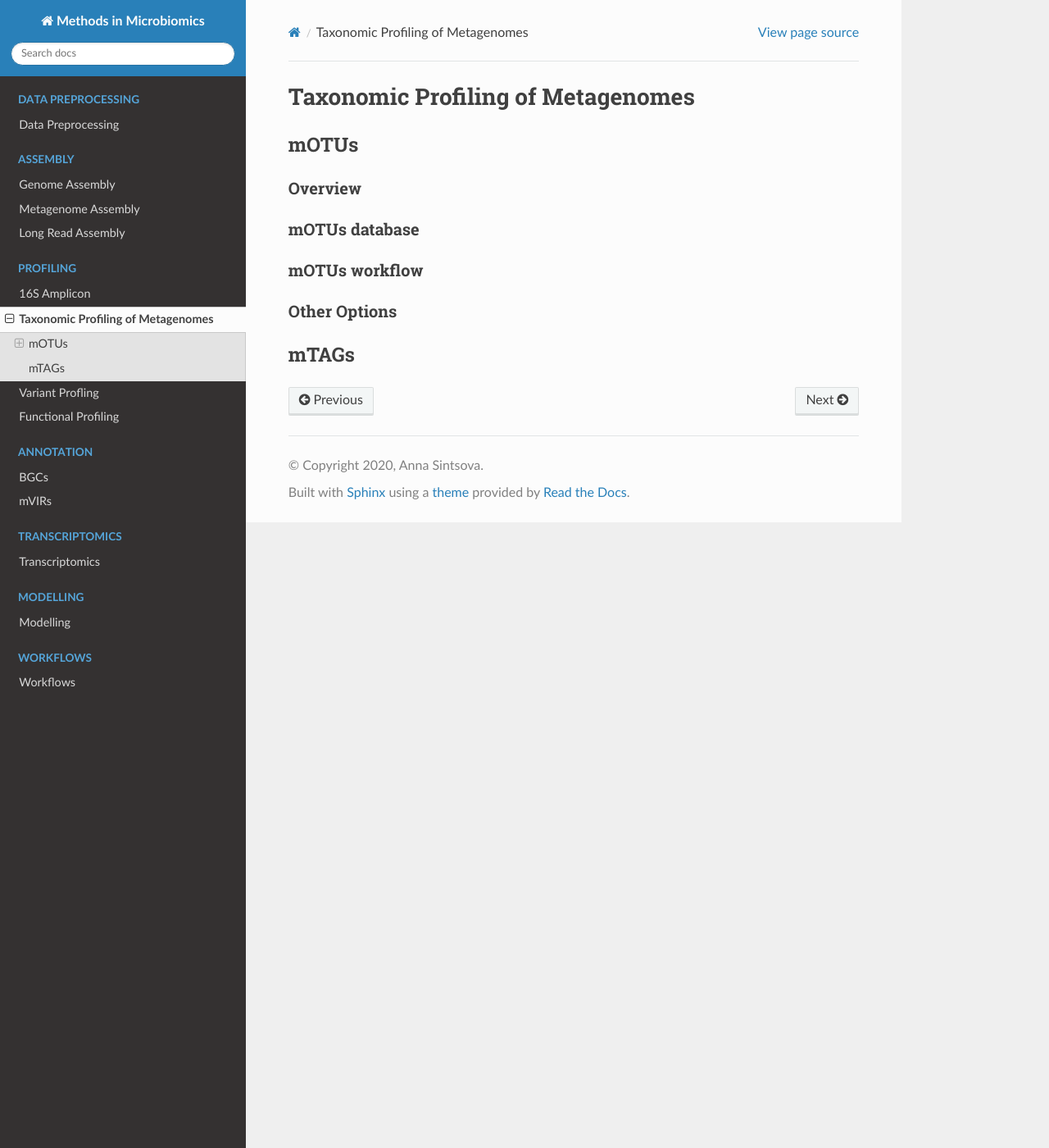
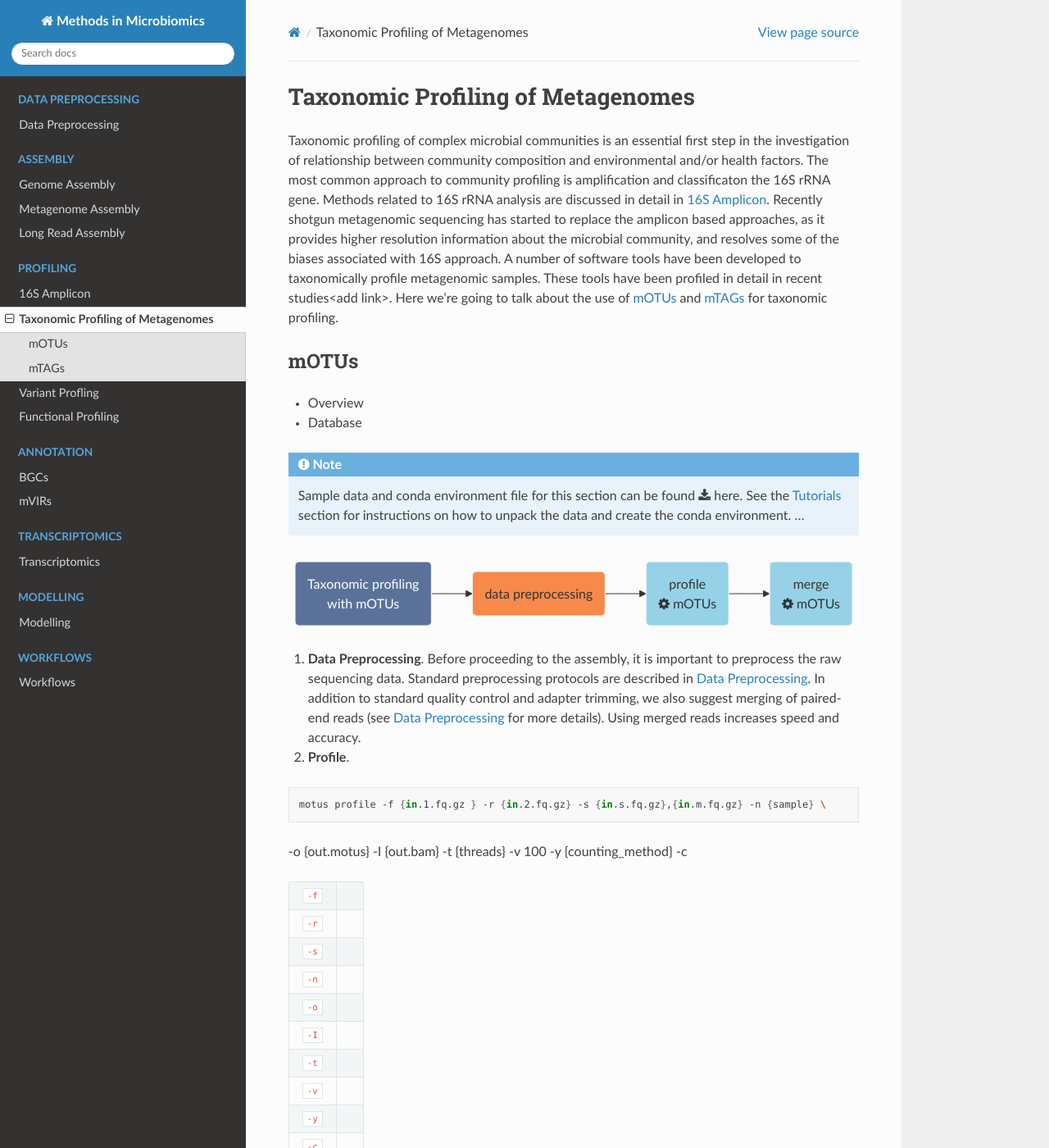
Before and after one commit to MicrobiologyETHZ/Methods_in_Microbiomics, a Sphinx documentation site: the page built from docs/profiling/metagenomes.rst, in a window 1280 px wide and 1400 px high. Shown: the whole window at 82% size. Built offline with Sphinx 7.4.7 and the Read the Docs theme 2.0.0, drawn with Linux system fonts in a browser that asks for light colours; some of the changed text lies outside the part shown.

Commit message:
Putting together mOTUs SOP

```diff
--- a/docs/profiling/metagenomes.rst
+++ b/docs/profiling/metagenomes.rst
@@ -2,27 +2,61 @@
 Taxonomic Profiling of Metagenomes
 ==================================
 
+Taxonomic profiling of complex microbial communities is an essential first step in the  investigation of relationship between community composition and environmental and/or health factors. The most common approach to community profiling is amplification and classificaton the 16S rRNA gene. Methods related to 16S rRNA analysis are discussed in detail in :doc:`../profiling/16S`. Recently shotgun metagenomic sequencing has started to replace the amplicon based approaches, as it provides higher resolution information about the microbial community, and resolves some of the biases associated with 16S approach. A number of software tools have been developed to taxonomically profile metagenomic samples. These tools have been profiled in detail in recent studies<add link>. Here we're going to talk about the use of :ref:`mOTUs` and :ref:`mTAGs` for taxonomic profiling.
 
 --------
 mOTUs
 --------
 
+- Overview
+- Database
 
-Overview
-^^^^^^^^
+.. note::
+
+    Sample data and conda environment file for this section can be found :download:`here <../downloads/metag.tar.gz>`. See the :ref:`tutorials` section for instructions on how to unpack the data and create the conda environment. ...
 
 
-mOTUs database
-^^^^^^^^^^^^^^
+.. mermaid::
+
+   flowchart LR
+        id1( Taxonomic profiling<br/>with mOTUs) --> id2(data preprocessing)
+        id2 --> id3(profile<br/>fa:fa-cog mOTUs)
+        id3 --> id4(merge<br/>fa:fa-cog mOTUs)
+        classDef tool fill:#96D2E7,stroke:#F8F7F7,stroke-width:1px;
+        style id1 fill:#5A729A,stroke:#F8F7F7,stroke-width:1px,color:#fff
+        style id2 fill:#F78A4A,stroke:#F8F7F7,stroke-width:1px
+        class id3,id4 tool
 
 
-mOTUs workflow
-^^^^^^^^^^^^^^
+1. **Data Preprocessing**. Before proceeding to the assembly, it is important to preprocess the raw sequencing data. Standard preprocessing protocols are described in :doc:`../preprocessing/preprocessing`. In addition to standard quality control and adapter trimming, we also suggest merging of paired-end reads (see :doc:`../preprocessing/preprocessing` for more details). Using merged reads increases speed and accuracy.
+
+2. **Profile**.
+
+.. code-block:: bash
+
+    motus profile -f {in.1.fq.gz } -r {in.2.fq.gz} -s {in.s.fq.gz},{in.m.fq.gz} -n {sample} \
+-o {out.motus} -I {out.bam} -t {threads} -v 100 -y {counting_method} -c
 
 
+==============    =====================================================================================================
+``-f``
+``-r``
+``-s``
+``-n``
+``-o``
+``-I``
+``-t``
+``-v``
+``-y``
+``-c``
+``-k``
+==============    =====================================================================================================
 
-Other Options
-^^^^^^^^^^^^^
+3. **Merge**.
+
+.. code-block:: bash
+
+    motus merge -i ERR479298s-default.motus,bp1_precomputed/ERR479045- default.motus -o merged.motus
 
 
 --------
--- a/docs/profiling/motus.rst
+++ /dev/null
@@ -1,3 +0,0 @@
-===========
-mOTUs
-===========
--- a/docs/profiling/mtags.rst
+++ /dev/null
@@ -1,3 +0,0 @@
-===========
-mTAGs
-===========
```
Also changed, not shown: docs/assembly/metagenomic_workflows.rst (+4 -3 lines).
